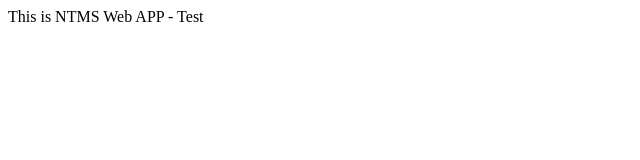
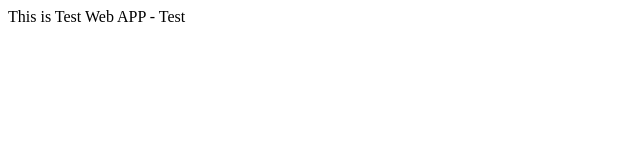
Before and after one commit to NyshantKL/New-folder, a plain HTML site: page index.html in a window 1280 px wide. Shown: the full height of the page, 0-640 px from the left. Drawn offline with Linux system fonts and the light colour scheme.

Commit message:
Update index.html

```diff
--- a/index.html
+++ b/index.html
@@ -1,4 +1,4 @@
 <html>
 
-<body> This is NTMS Web APP - Test </body>
+<body> This is Test Web APP - Test </body>
 </html>
```
